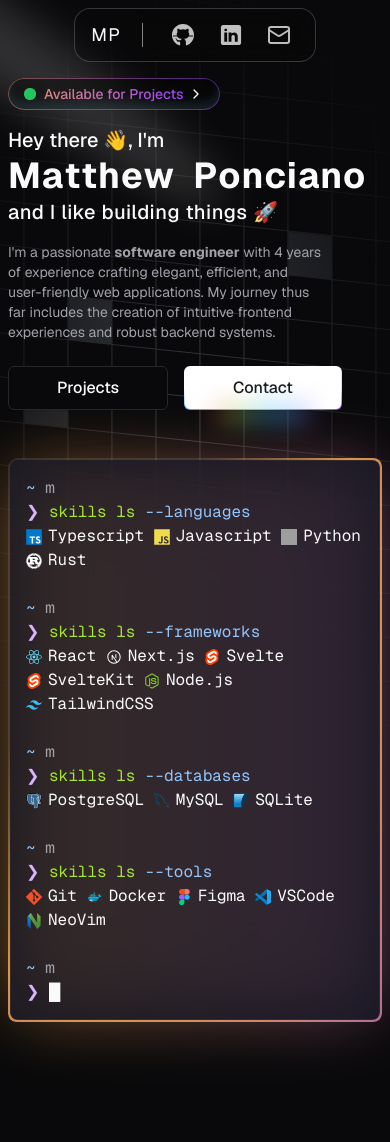
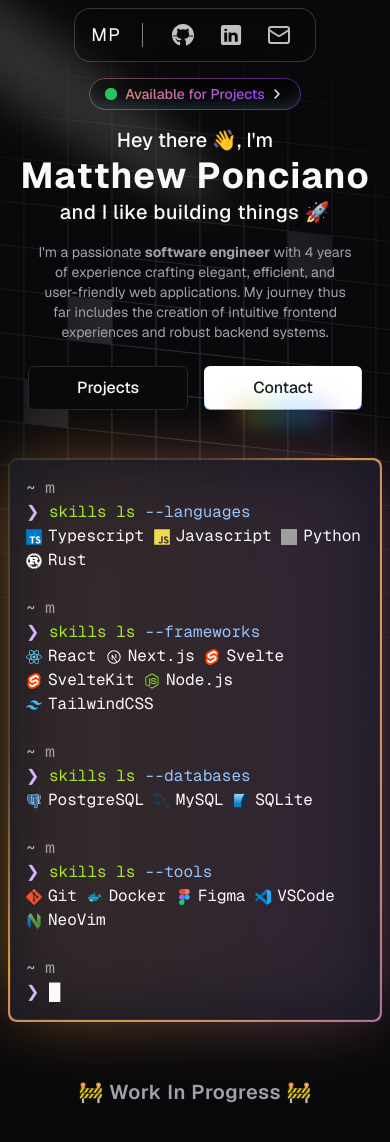
Before and after one commit to m39833/portfolio, a SvelteKit app: page / in a window 390 px wide. Shown: the top 1142 px of the page. Before the commit the page ends 1030 px from the top, so only its background shows below. Built offline with nearby package versions, Linux system fonts and the light colour scheme; grey boxes are pictures that could not be loaded.

Commit message:
chore: add wip notice, center text on mobile

```diff
--- a/src/lib/components/blur-in-text.svelte
+++ b/src/lib/components/blur-in-text.svelte
@@ -29,16 +29,9 @@
         <span class="part inline-block -translate-x-full translate-y-1/3 opacity-0 blur-md">
           {#if char !== " "}
             {char}
-          {:else}
-            &nbsp;
           {/if}
         </span>
       {/each}
-    </span>
-    <span>
-      {#if i !== words.length - 1}
-        &nbsp;
-      {/if}
-    </span>
+    </span>{#if i !== words.length - 1}&nbsp;{/if}
   {/each}
 </svelte:element>
--- a/src/routes/+layout.svelte
+++ b/src/routes/+layout.svelte
@@ -8,7 +8,7 @@
   import "../app.css";
 
   import { dev } from "$app/environment";
-  import { injectAnalytics } from "@vercel/analytics/sveltekit";
+  // import { inject as injectAnalytics } from "@vercel/analytics";
   import Navbar from "$lib/components/navbar.svelte";
   import { getBaseUrl } from "$lib/utils";
   import favicon from "$lib/assets/favicon.png";
@@ -17,7 +17,7 @@
 
   const baseUrl = getBaseUrl();
 
-  injectAnalytics({ mode: dev ? "development" : "production" });
+  // injectAnalytics({ mode: dev ? "development" : "production" });
 </script>
 
 <svelte:head>
--- a/src/routes/+page.svelte
+++ b/src/routes/+page.svelte
@@ -9,6 +9,8 @@
   import BlurScaleIn from "$lib/components/blur-scale-in.svelte";
   import GridPattern from "$lib/components/grid-pattern.svelte";
   import { Hover3D } from "$lib/components/hover-3d";
+  import PageWidth from "$lib/components/page-width.svelte";
+  import { onMount } from "svelte";
 
   // function getRandomNumber(min: number, max: number) {
   // 	return Math.floor(Math.random() * (max - min + 1)) + min;
@@ -50,14 +52,14 @@
 
 <section
   class="mx-auto mt-0 flex w-full max-w-[102rem] flex-col gap-6 p-2 sm:p-4 lg:mt-32 lg:flex-row lg:gap-12 lg:px-8 xl:gap-16 xl:px-24 2xl:px-32">
-  <div class="absolute inset-0 w-full overflow-clip" aria-hidden="true">
+  <div class="absolute inset-0 w-full -z-10 overflow-clip" aria-hidden="true">
     <GridPattern
       {squares}
       class="inset-0 skew-y-6 scale-110 [mask-image:radial-gradient(ellipse_70%_50%,white,transparent)]" />
     <Spotlight class="-top-24 left-0 md:-top-12 " fill="white" />
   </div>
   <div class="z-10 lg:mt-8 xl:mt-12">
-    <AnimatedGradientPill class="z-10 mb-4 md:mb-6">
+    <div class="flex sm:justify-normal justify-center"><AnimatedGradientPill class="z-10 mb-4 md:mb-6">
       <span class="relative mr-2 flex h-3 w-3">
         <span
           class="absolute inline-flex h-full w-full animate-ping rounded-full bg-green-400 opacity-75"
@@ -69,9 +71,9 @@
         Available for Projects
       </span>
       <ChevronRight class="h-4 w-4" />
-    </AnimatedGradientPill>
+    </AnimatedGradientPill></div>
 
-    <div class="relative mb-4 space-y-0.5 md:mb-6">
+    <div class="relative mb-4 space-y-0.5 md:mb-6 flex sm:items-start items-center flex-col">
       <h2 class="text-xl font-medium tracking-normal">Hey there 👋, I&apos;m</h2>
       <BlurInText
         tag="h1"
@@ -82,14 +84,14 @@
 
     <div class="mb-6 md:mb-10">
       <p
-        class="w-full max-w-md text-balance text-sm text-muted-foreground sm:max-w-xl sm:text-wrap sm:text-base lg:text-lg">
+        class="w-full text-balance text-sm text-muted-foreground sm:text-left text-center sm:max-w-xl sm:text-wrap sm:text-base lg:text-lg">
         I'm a passionate <strong>software engineer</strong> with 4 years of experience crafting elegant,
         efficient, and user-friendly web applications. My journey thus far includes the creation of intuitive
         frontend experiences and robust backend systems.
       </p>
     </div>
 
-    <div class="flex gap-4 max-md:mb-6">
+    <div class="flex sm:justify-start justify-center gap-4 max-md:mb-6">
       <Button size="xl" variant="outline">Projects</Button>
       <!-- <Button size="xl" variant="outline">Resume</Button> -->
       <Button size="xl" variant="rainbow">Contact</Button>
@@ -138,4 +140,8 @@
   </div>
 </section>
 
-<!-- <PageWidth>{null}</PageWidth> -->
+<PageWidth>
+  <div class="flex justify-center my-12 lg:my-24">
+    <h2 class="text-xl font-semibold tracking-wide text-muted-foreground">🚧 Work In Progress 🚧</h2>
+  </div>
+</PageWidth>
```
Also changed, not shown: package.json (+22 -22 lines), log.txt (added), 1 other file (tests, documents, lock files or other folders).
